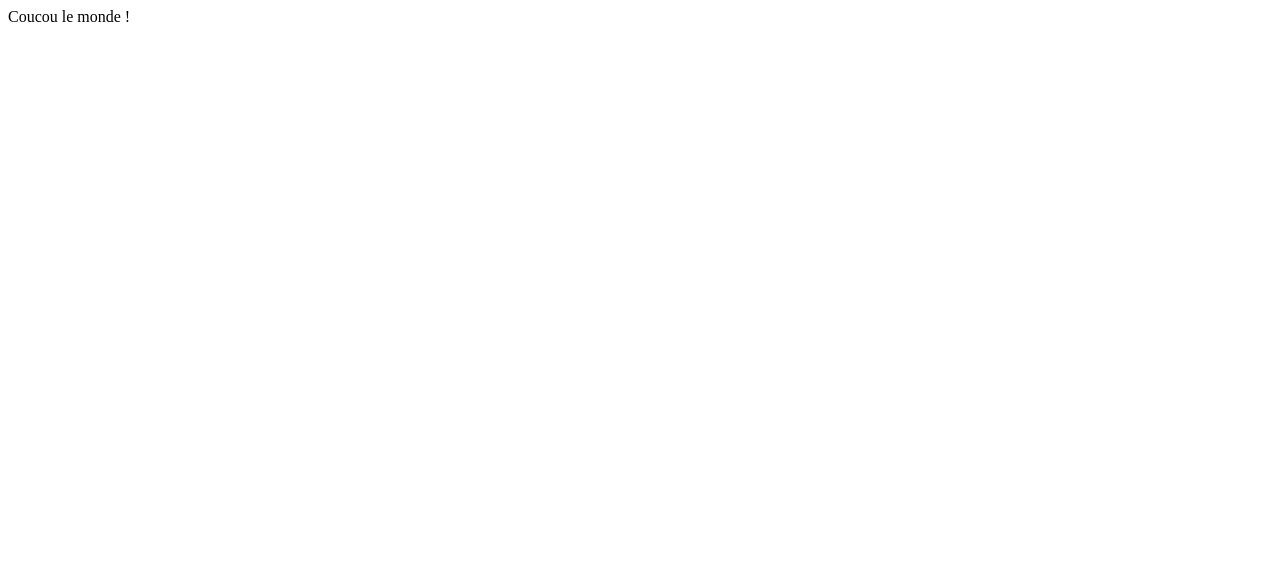
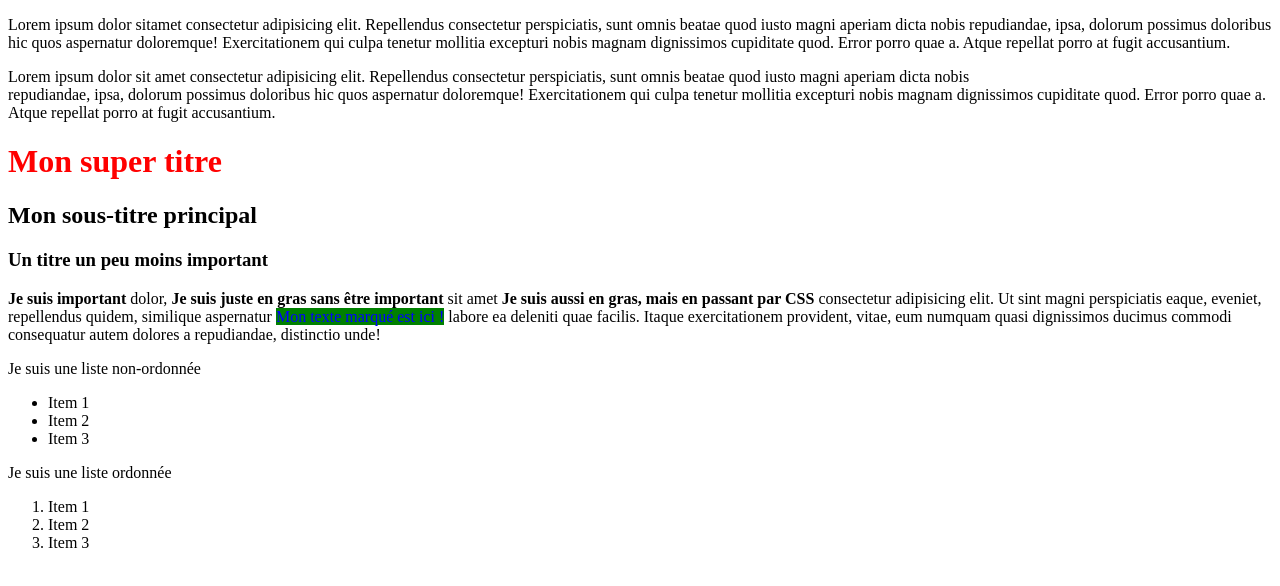
Before and after one commit to JustinRvt/WF3-2020, a plain HTML site: page HTML-CSS/Bases HTML/index.html in a window 1280 px wide. Drawn offline with Linux system fonts and the light colour scheme.

Commit message:
mise en forme du texte avec HTML

```diff
--- a/HTML-CSS/Bases HTML/index.html
+++ b/HTML-CSS/Bases HTML/index.html
@@ -4,9 +4,76 @@
     <meta charset="UTF-8">
     <meta http-equiv="X-UA-Compatible" content="IE=edge">
     <meta name="viewport" content="width=device-width, initial-scale=1.0">
+    <link rel="stylesheet" href="style.css">
     <title>Les bases HTML</title>
 </head>
 <body>
-    Coucou le monde !
+    <!-- 1- LES COMMENTAIRES -->
+    <!-- Les commentaires, dans tous les langages, servent
+        uniquement de mémo
+    -->
+
+
+    <!--2- ORGANISER NOTRE TEXTE -->
+
+    <!-- 2.1- Les paragraphes -->
+    <!-- Dans la plupart des cas, on écrit le texte dans des paragraphes qui sont des éléments de type bloc, donc qui reviennent à la ligne.
+
+    <p> correspond au début du paragraphe
+    </p> correspond à sa fin
+    On appele cela, une balise jumelle.
+    -->
+
+    <p>
+        Lorem ipsum dolor sitamet consectetur   adipisicing elit. Repellendus consectetur perspiciatis, sunt omnis beatae quod iusto magni aperiam dicta nobis repudiandae, ipsa, dolorum possimus doloribus hic quos aspernatur doloremque! Exercitationem qui culpa tenetur mollitia excepturi nobis magnam dignissimos cupiditate quod. Error porro quae a. Atque repellat porro at fugit accusantium.
+    </p>
+    <!-- Par opposition aux balises jumelles, les balises orphelines ne se ferment pas. Par exemple, pour un saut de ligne, <br> suffit.
+
+    /!\ Par convention, suivie ou non, certaines personnes rajoutent un / à la fin, de cette manière : <br/>
+    -->
+    <p>
+        Lorem ipsum dolor sit amet consectetur adipisicing elit. Repellendus consectetur perspiciatis, sunt omnis beatae quod iusto magni aperiam dicta nobis <br>repudiandae, ipsa, dolorum possimus doloribus hic quos aspernatur doloremque! Exercitationem qui culpa tenetur mollitia excepturi nobis magnam dignissimos cupiditate quod. Error porro quae a. Atque repellat porro at fugit accusantium.
+    </p>
+
+    <!-- 2.2- Les titres -->
+    <!-- Lorsque le contenu de la page va se développer, il va être indispensable pour les utilisateur-rices de se repérer sur notre site.
+
+        La taille ne compte pas, même si elle est présente par défaut. C'est l'importance du titre qui est définie ici. H1 est la seule balise unique sur une page. Elle résume l'essence du contenu. Les autres balises, jusqu'à H6, ne sont que des sous-...-sous-titres.
+
+        /!\ Il ne peut pas y avoir de H3 avant H2 ! (ou h5 avant H3)
+    -->
+    <h1 class="red">Mon super titre</h1>
+    <h2>Mon sous-titre principal</h2>
+    <h3>Un titre un peu moins important</h3>
+
+
+    <!-- 2.3- La mise en valeur du texte -->
+
+        <!-- Je peux utiliser la balise <strong></strong> qui mettra par défaut mon texte en gras, cependant, cela indique surtout au navigateur et moteurs de recherche, que cet élément est important pour la compréhension de notre page. la balise <b></b> quant à elle, ne sert qu'à mettre en gras sans notion d'importance-->
+
+        <!-- Je peux aussi marquer le texte afin de faire ressortir visuellement une partie grâce à la balise <mark></mark> -->
+    <p>
+        <strong>Je suis important</strong> dolor, <b>Je suis juste en gras sans être important </b>sit amet
+        <span class="bold">Je suis aussi en gras, mais en passant par CSS</span> consectetur adipisicing elit. Ut sint magni perspiciatis eaque, eveniet, repellendus quidem, similique aspernatur <mark>Mon texte marqué est ici !</mark> labore ea deleniti quae facilis. Itaque exercitationem provident, vitae, eum numquam quasi dignissimos ducimus commodi consequatur autem dolores a repudiandae, distinctio unde!
+    </p>
+
+    <!-- 2.4- Les listes -->
+    <!-- Nous avons 2 types de listes différentes :
+    Les listes non-ordonnées et les listes ordonnées -->
+    <p>Je suis une liste non-ordonnée</p>
+    <ul>
+        <!-- à l'intérieur, l'on y trouve des puces -->
+        <li>Item 1</li>
+        <li>Item 2</li>
+        <li>Item 3</li>
+    </ul>
+    <p>Je suis une liste ordonnée</p>
+    <ol>
+        <!-- à l'intérieur, l'on y trouve des puces -->
+        <li>Item 1</li>
+        <li>Item 2</li>
+        <li>Item 3</li>
+    </ol>
+
 </body>
 </html>
--- /dev/null
+++ b/HTML-CSS/Bases HTML/style.css
@@ -0,0 +1,16 @@
+mark {
+    background:green;
+    color:blue;
+}
+
+.red {
+    color:red;
+}
+
+.px100 {
+    font-size: 100px;
+}
+
+.bold {
+    font-weight: bold;
+}
```
